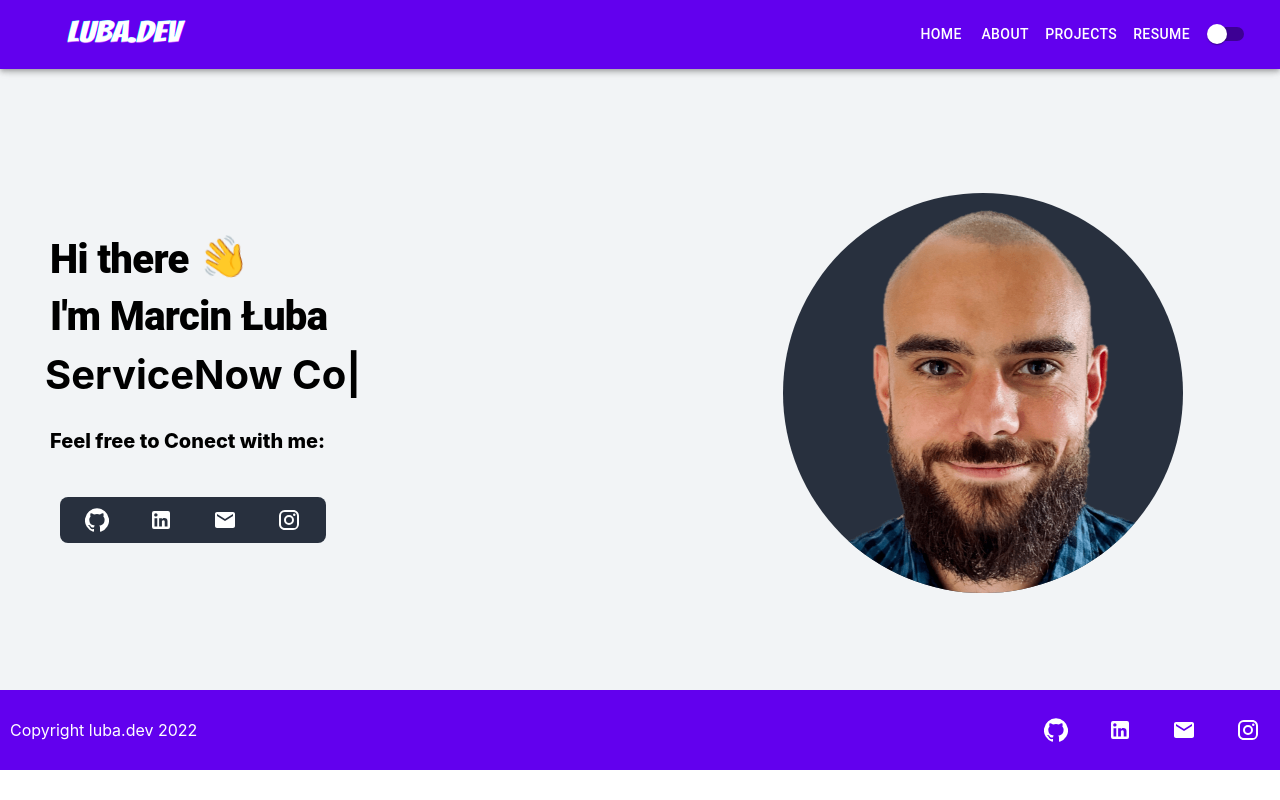
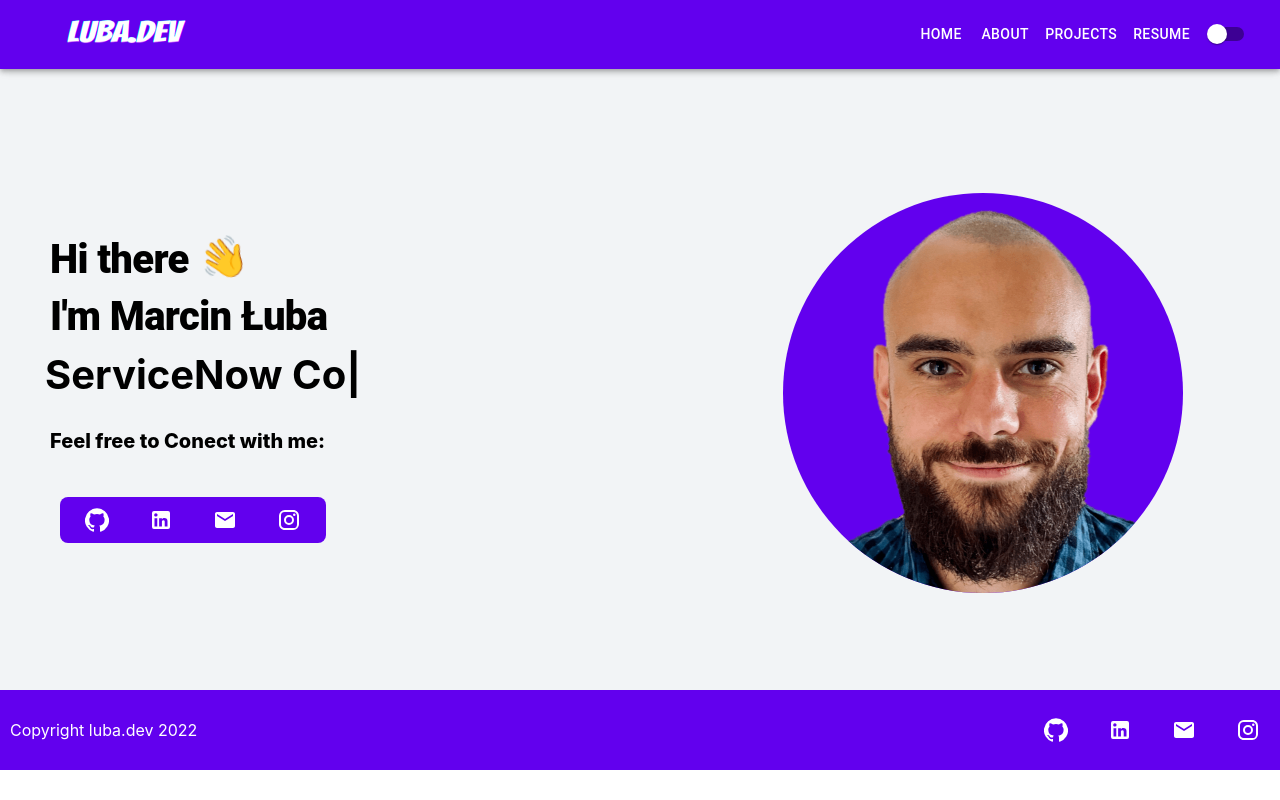
Before and after one commit to Majchrzak202/portfolio, a React (Create React App) app: page / in a window 1280 px wide. Built offline with nearby package versions, Linux system fonts and the light colour scheme.

Commit message:
Fixed social icons white theme bug

```diff
--- a/src/components/Pages/homepage/Home.js
+++ b/src/components/Pages/homepage/Home.js
@@ -13,9 +13,8 @@ const Home = () => {
   const { theme } = useTheme();
   return (
     <div className={classes.main}>
-      <Grid id={theme} className={classes.container} container>
+      <Grid className={classes.container} container>
         <Grid
-          id={theme}
           className={classes.item}
           xs={12}
           sm={12}
@@ -25,7 +24,7 @@ const Home = () => {
           xxl={8}
           item
         >
-          <Box id={theme} className={classes.card}>
+          <Box className={classes.card}>
             <motion.div transition={{ duration: 0.5 }} animate={{ y: -30 }}>
               <Typography
                 className={classes.title}
@@ -98,7 +97,7 @@ const Home = () => {
                 Feel free to Conect with me:
               </h1>
             </motion.div>
-            <Box className={classes.socialBox}>
+            <Box id={theme}  className={classes.socialBox}>
               <SocialIcons />
             </Box>
           </Box>
@@ -120,7 +119,7 @@ const Home = () => {
             transition={{ duration: 0.5 }}
             animate={{ y: -40, x: -30 }}
           >
-            <img className={classes.mainImage} src={MainPhoto} alt="Main" />
+            <img id={theme} className={classes.mainImage} src={MainPhoto} alt="Main" />
           </motion.div>
         </Grid>
       </Grid>
--- a/src/components/Pages/homepage/Styles.js
+++ b/src/components/Pages/homepage/Styles.js
@@ -14,11 +14,11 @@ const useStyles = makeStyles((theme) => ({
     height: "80%",
     width: "100%",
     marginTop: "100px",
-    "& #Light": {
-      backgroundColor: "rgb(242, 244, 246)",
+     "& #Light": {
+      backgroundColor: "rgba(98, 0, 238, 255)",
     },
     "& #Dark": {
-      backgroundColor: "black",
+      backgroundColor: "rgba(40,48,62,255)",
     },
   },
   motionDiv: {
```
